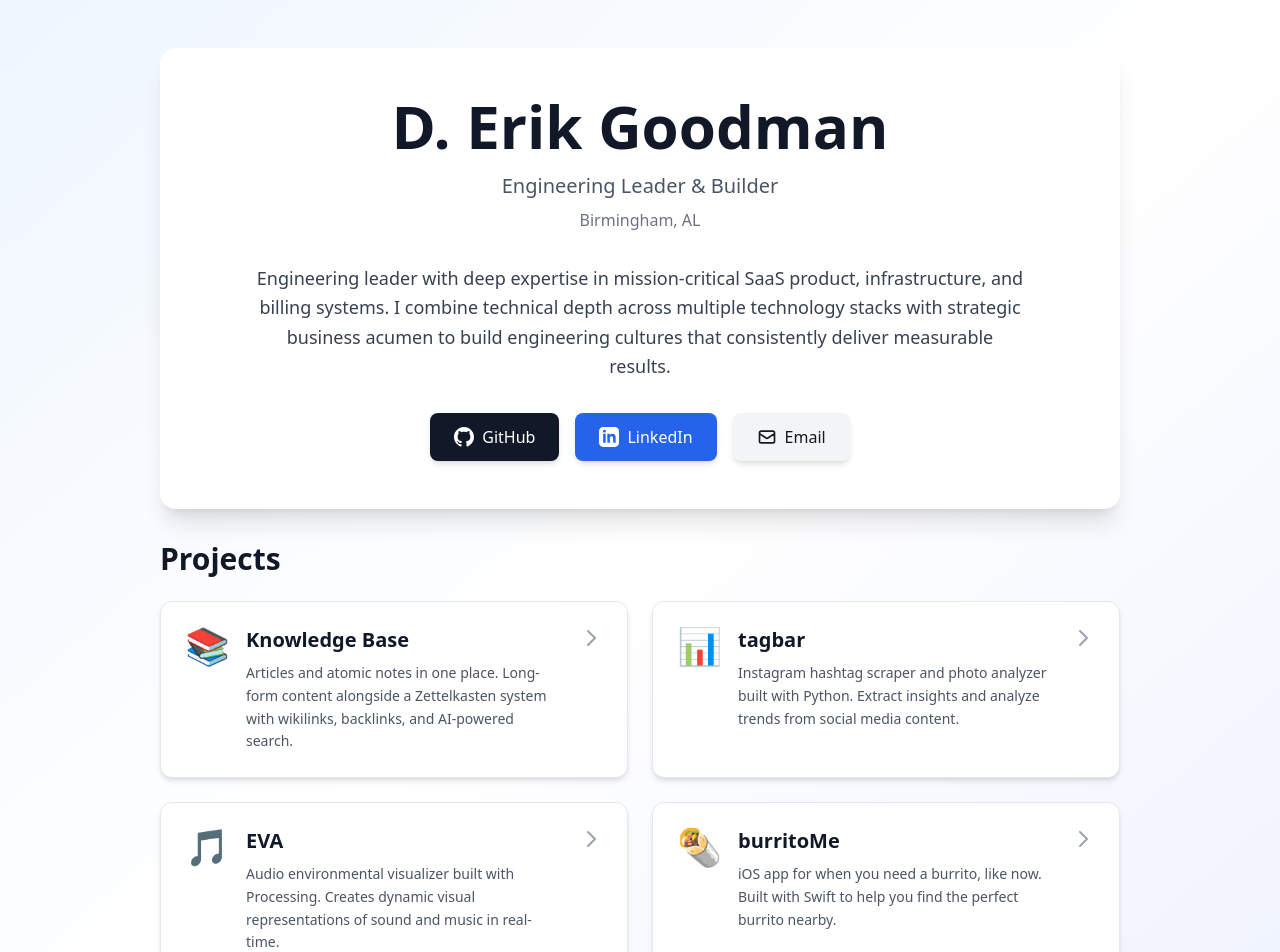
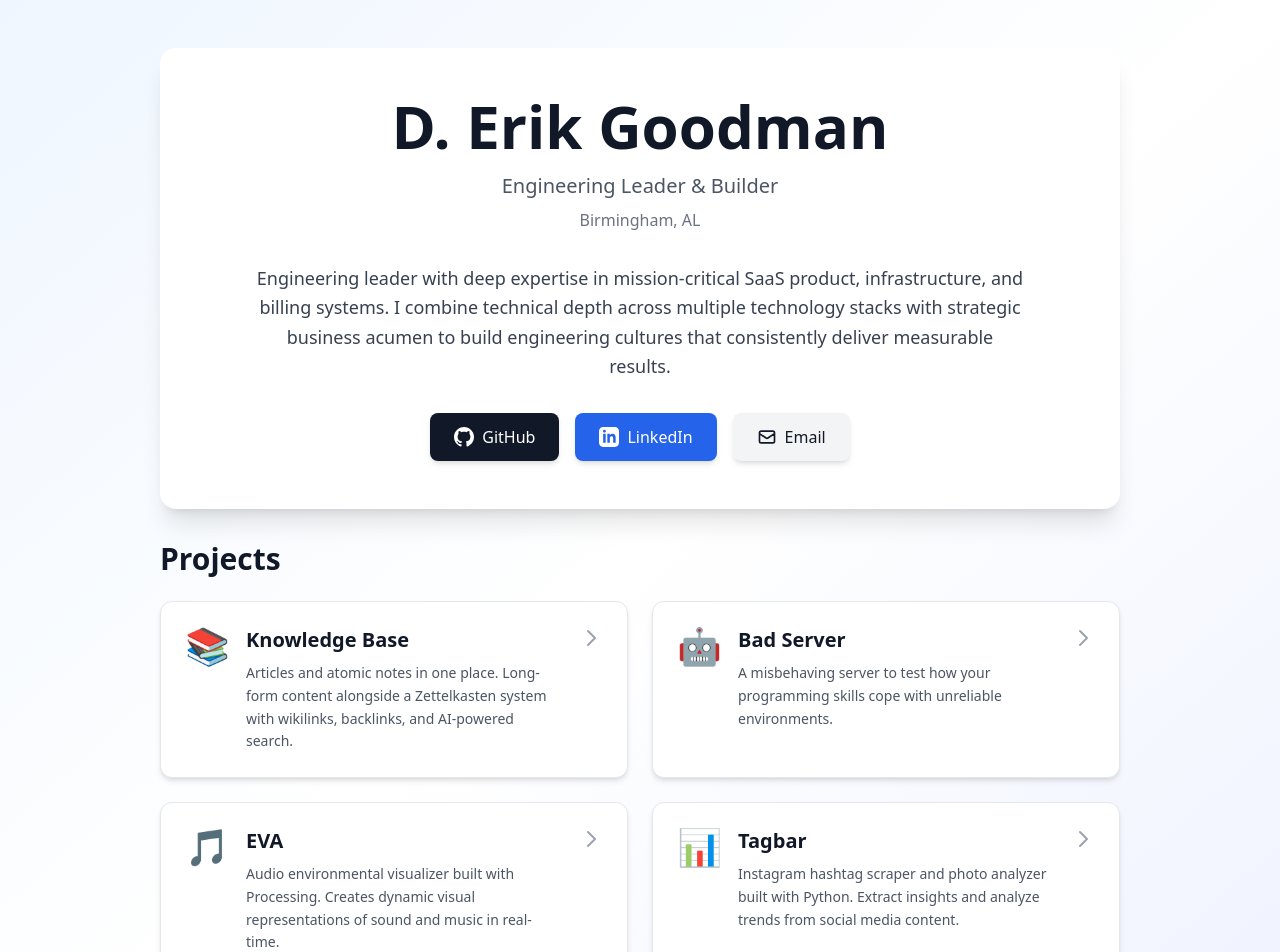
Before and after one commit to DEGoodman/mongado, a Next.js app in the folder frontend/: page / in a window 1280 px wide. Shown: the top 952 px of the page. Built offline with nearby package versions, Linux system fonts and the light colour scheme.

Commit message:
Change displayed project list

```diff
--- a/frontend/src/app/page.tsx
+++ b/frontend/src/app/page.tsx
@@ -75,10 +75,10 @@ export default function Home() {
               icon="📚"
             />
             <ProjectTile
-              title="tagbar"
-              description="Instagram hashtag scraper and photo analyzer built with Python. Extract insights and analyze trends from social media content."
-              href="https://github.com/DEGoodman/tagbar"
-              icon="📊"
+              title="Bad Server"
+              description="A misbehaving server to test how your programming skills cope with unreliable environments."
+              href="https://github.com/DEGoodman/bad-server"
+              icon="🤖"
             />
             <ProjectTile
               title="EVA"
@@ -87,10 +87,10 @@ export default function Home() {
               icon="🎵"
             />
             <ProjectTile
-              title="burritoMe"
-              description="iOS app for when you need a burrito, like now. Built with Swift to help you find the perfect burrito nearby."
-              href="https://github.com/DEGoodman/burritoMe"
-              icon="🌯"
+              title="Tagbar"
+              description="Instagram hashtag scraper and photo analyzer built with Python. Extract insights and analyze trends from social media content."
+              href="https://github.com/DEGoodman/tagbar"
+              icon="📊"
             />
           </div>
         </div>
```
